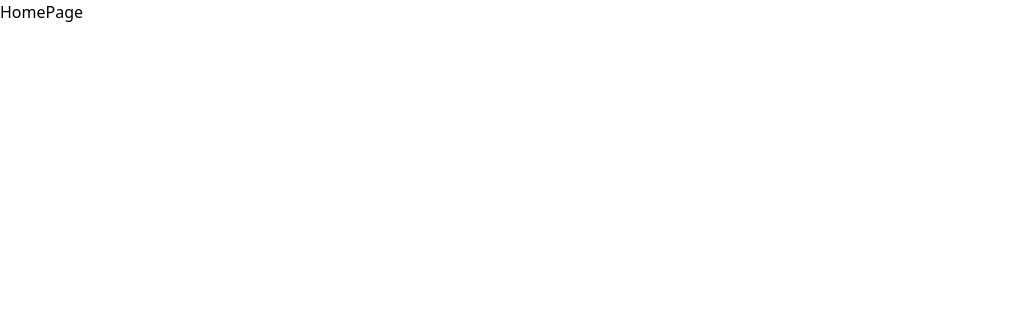
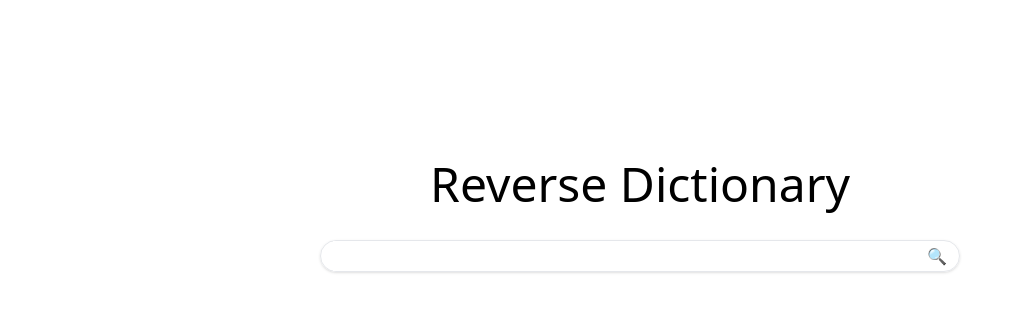
Before and after one commit to Jasiny/TTDS-Group-Project, a React (Create React App) app in the folder frontend/: page / in a window 1280 px wide. Shown: the top 312 px of the page, without its empty margins (0-1022 px from the left). Built offline with nearby package versions, Linux system fonts and the light colour scheme.

Commit message:
feat(frontend): add HomePage

```diff
--- a/frontend/package.json
+++ b/frontend/package.json
@@ -3,6 +3,7 @@
 	"version": "0.1.0",
 	"private": true,
 	"dependencies": {
+		"axios": "^0.24.0",
 		"react": "^17.0.2",
 		"react-dom": "^17.0.2",
 		"react-query": "^3.34.6",
--- a/frontend/src/App.tsx
+++ b/frontend/src/App.tsx
@@ -1,15 +1,22 @@
 import React from 'react'
+import { QueryClient, QueryClientProvider } from 'react-query'
 import { BrowserRouter, Navigate, Route, Routes } from 'react-router-dom'
 import './App.css'
 import HomePage from './pages/HomePage'
 
+const queryClient = new QueryClient({
+	defaultOptions: { queries: { refetchOnWindowFocus: false } },
+})
+
 const App = () => (
+	<QueryClientProvider client={queryClient}>
 		<BrowserRouter>
 			<Routes>
 				<Route path="/" element={<HomePage />} />
 				<Route path="*" element={<Navigate replace to="/" />} />
 			</Routes>
 		</BrowserRouter>
+	</QueryClientProvider>
 )
 
 export default App
--- /dev/null
+++ b/frontend/src/components/SearchBar.tsx
@@ -0,0 +1,33 @@
+import React, { useEffect, useState } from 'react'
+import { useQuery } from 'react-query'
+import { getSearchResults } from '../utils/api'
+
+interface SearchBarProps {
+	onResultsRetrieved: (results: string[]) => void
+}
+
+const SearchBar = ({ onResultsRetrieved }: SearchBarProps) => {
+	const [input, setInput] = useState<string | undefined>()
+	const [query, setQuery] = useState<string | undefined>()
+	const { data: { results } = {} } = useQuery(['search', query], () => getSearchResults(query), {
+		enabled: !!query,
+	})
+
+	useEffect(() => {
+		results && onResultsRetrieved(results)
+	}, [results])
+
+	return (
+		<div className="flex w-3/4 h-8 px-3 border border-gray-200 shadow md:w-1/2 rounded-2xl">
+			<input
+				type="text"
+				className="flex-1 outline-none"
+				onKeyDown={({ key }) => key === 'Enter' && setQuery(input)}
+				onChange={({ target: { value } }) => setInput(value)}
+			/>
+			<button onClick={() => setQuery(input)}>🔍</button>
+		</div>
+	)
+}
+
+export default SearchBar
--- /dev/null
+++ b/frontend/src/components/SearchResults.tsx
@@ -0,0 +1,18 @@
+import React from 'react'
+
+interface SearchResultsProps {
+	results: string[]
+}
+
+const SearchResults = ({ results }: SearchResultsProps) => (
+	<section className="grid grid-cols-3 sm:grid-flow-col sm:grid-rows-25 md:grid-rows-20">
+		{results.map((result, idex) => (
+			<div key={idex} className="px-2 text-lg text-right sm:px-8 lg:px-12">
+				<span className="text-gray-500 tabular-nums">{`${idex + 1}. `}</span>
+				<span>{result}</span>
+			</div>
+		))}
+	</section>
+)
+
+export default SearchResults
--- a/frontend/src/pages/HomePage.tsx
+++ b/frontend/src/pages/HomePage.tsx
@@ -1,5 +1,25 @@
-import React from 'react'
+import React, { useState } from 'react'
+import SearchBar from '../components/SearchBar'
+import SearchResults from '../components/SearchResults'
 
-const HomePage = () => <div>HomePage</div>
+const HomePage = () => {
+	const [results, setResults] = useState<string[]>([])
+
+	const handleResultsRetrieved = (results: string[]) => setResults(results)
+
+	return (
+		<main className="flex flex-col items-center space-y-4 sm:space-y-8">
+			<div
+				className={`${
+					results.length === 0 ? 'pt-40' : 'pt-4 sm:pt-8'
+				} text-2xl sm:text-5xl`}
+			>
+				Reverse Dictionary
+			</div>
+			<SearchBar onResultsRetrieved={handleResultsRetrieved} />
+			<SearchResults results={results} />
+		</main>
+	)
+}
 
 export default HomePage
--- /dev/null
+++ b/frontend/src/utils/api.ts
@@ -0,0 +1,12 @@
+import axios from 'axios'
+
+const API = axios.create({ baseURL: process.env.REACT_APP_API_BASE_URL })
+
+interface GetSearchResultsResponseProps {
+	results: string[]
+}
+
+export const getSearchResults = (
+	query: string | undefined
+): Promise<GetSearchResultsResponseProps> =>
+	API.get('search', { params: { query } }).then(({ data }) => data)
--- a/frontend/tailwind.config.js
+++ b/frontend/tailwind.config.js
@@ -1,7 +1,12 @@
 module.exports = {
 	content: ['./src/**/*.{js,jsx,ts,tsx}'],
 	theme: {
-		extend: {},
+		extend: {
+			gridTemplateRows: {
+				20: 'repeat(20, minmax(0, 1fr))',
+				25: 'repeat(25, minmax(0, 1fr))',
+			},
+		},
 	},
 	plugins: [],
 }
```
Also changed, not shown: 2 other files (tests, documents, lock files or other folders). Lines whose indentation alone changed are shown as unchanged.
